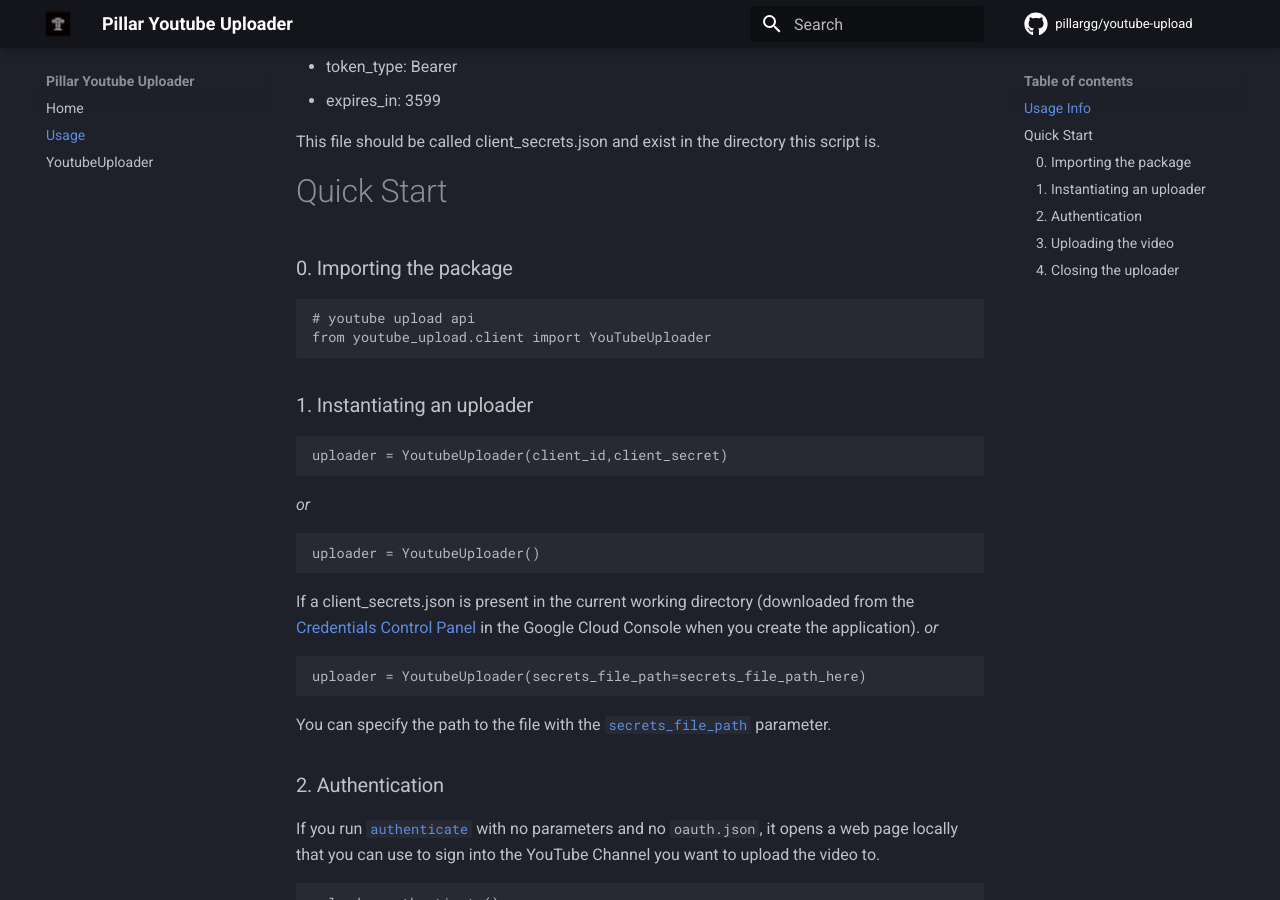
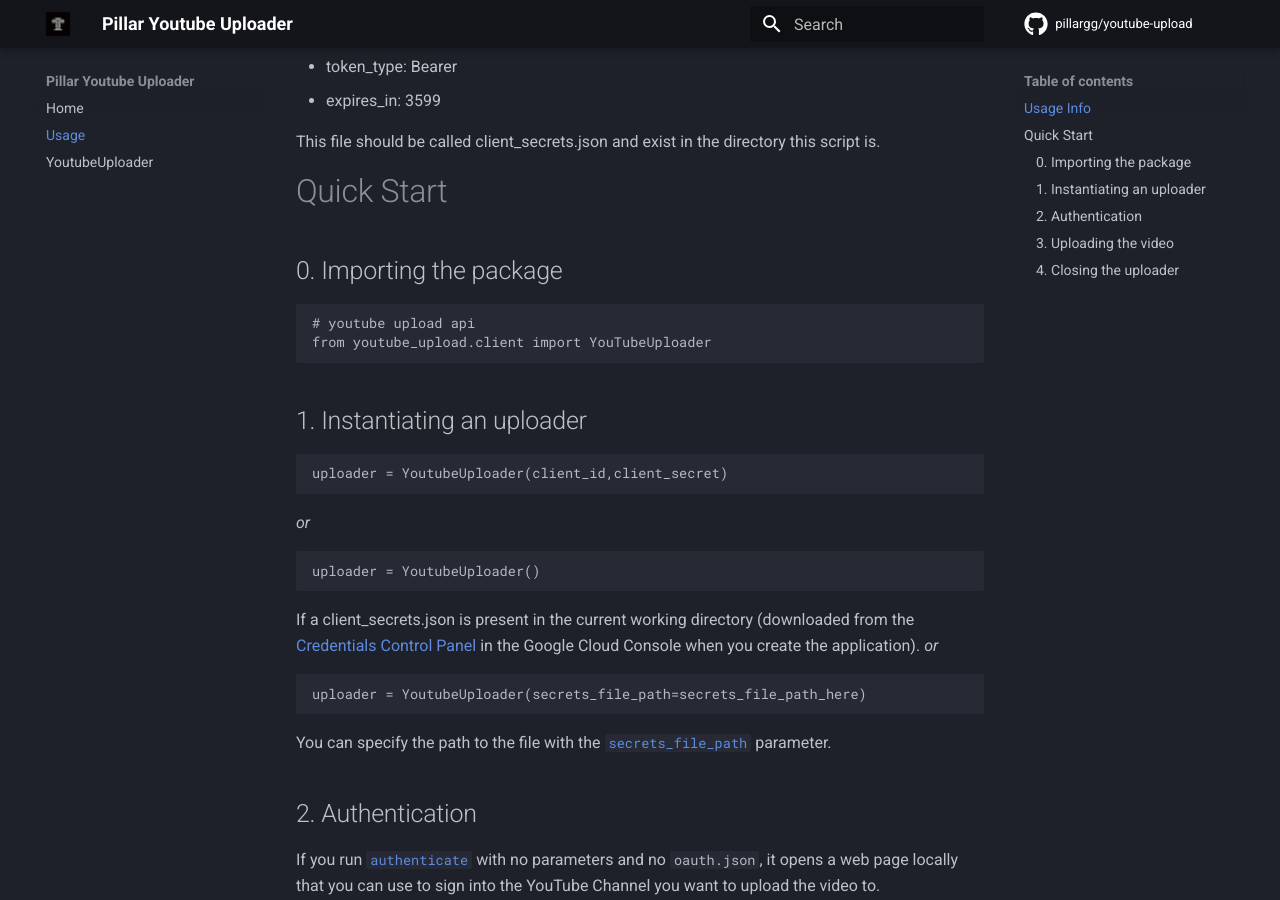
Before and after one commit to pillargg/youtube-upload, an MkDocs documentation site: the page built from docs/Usage.md, in a window 1280 px wide and 900 px high, scrolled down 522 px. Built offline with MkDocs 1.6.1 and Material for MkDocs 9.7.7, drawn with Linux system fonts in a browser that asks for light colours; comment, search, counter and statistics services are not loaded.

Commit message:
Update documentation

````diff
--- a/docs/Usage.md
+++ b/docs/Usage.md
@@ -27,13 +27,13 @@
 
 # Quick Start
 
-### 0. Importing the package
+## 0. Importing the package
 ```python
 # youtube upload api
 from youtube_upload.client import YouTubeUploader
 ```
 
-### 1. Instantiating an uploader
+## 1. Instantiating an uploader
 ```python
 uploader = YoutubeUploader(client_id,client_secret)
 ```
@@ -48,7 +48,7 @@
 ```
 You can specify the path to the file with the [`secrets_file_path`](https://pillargg.github.io/youtube-upload/YoutubeUploader/#youtube_upload.client.YoutubeUploader) parameter.
 
-### 2. Authentication
+## 2. Authentication
 
 If you run [`authenticate`](https://pillargg.github.io/youtube-upload/YoutubeUploader/#youtube_upload.client.YoutubeUploader.authenticate) with no parameters and no `oauth.json`, it opens a web page locally that you can use to sign into the YouTube Channel you want to upload the video to.
 
@@ -65,7 +65,7 @@
 uploader.authenticate(oauth_path='oauth.json')
 ```
 
-### 3. Uploading the video
+## 3. Uploading the video
 ```python
 
 # Video options
@@ -83,7 +83,7 @@
 uploader.upload(file_path, options)
 ```
 Parameter `tags` should be list of strings only. The parameter `categoryId` refers to YouTube internal categories, more information can be found [here](https://stackoverflow.com/questions/17698040/youtube-api-v3-where-can-i-find-a-list-of-each-videocategoryid).
-### 4. Closing the uploader
+## 4. Closing the uploader
 ```python
 uploader.close()
 ```
````
